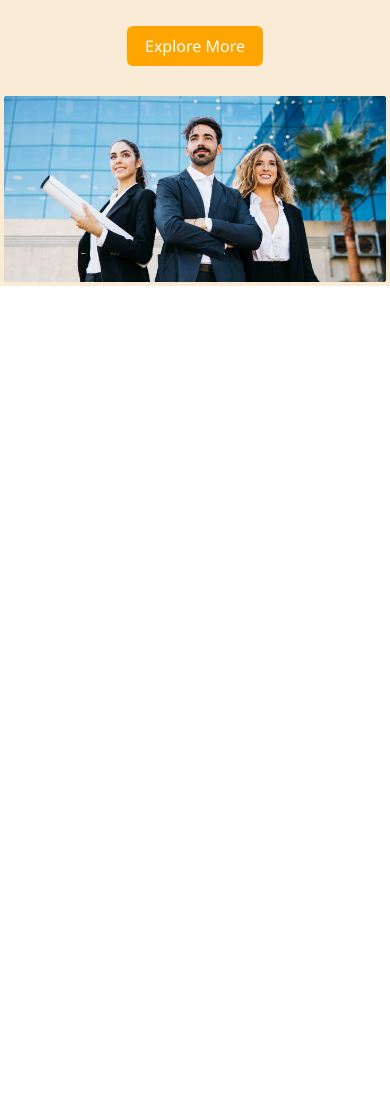
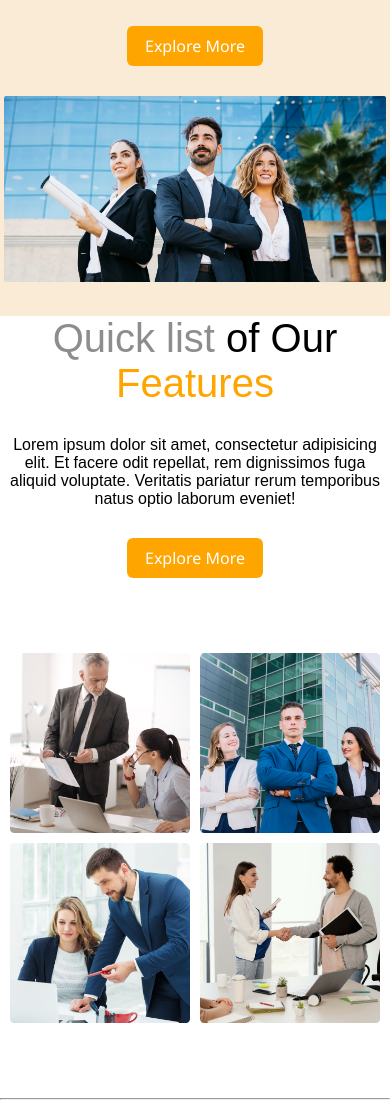
Before and after one commit to Siam-555/G3-Architect, a plain HTML site: page index.html in a window 390 px wide. Shown: the part 613-1713 px from the top of the page. Before the commit the page ends 899 px from the top, so only its background shows below. Drawn offline with Linux system fonts and the light colour scheme; a web font is replaced by a local one.

Commit message:
Teams section added with responsive

```diff
--- a/index.html
+++ b/index.html
@@ -35,8 +35,8 @@
     <div class="banner">
       <div>
         <h2>Brand New<br />Group of Architects</h2>
-        <p>Lorem ipsum dolor sit amet consectetur, adipisicing elit. Iste eius nesciunt, fugit ea temporibus officiis, cum possimus neque eos alias perferendis aspernatur cumque consectetur tempore!</p>
-        <button>Explore More</button>
+        <p class="section-description">Lorem ipsum dolor sit amet consectetur, adipisicing elit. Iste eius nesciunt, fugit ea temporibus officiis, cum possimus neque eos alias perferendis aspernatur cumque consectetur tempore!</p>
+        <button class="orange-button">Explore More</button>
       </div>
       <img src="./images/banner.png">
     </div>
@@ -45,6 +45,20 @@
 
   <!-- Main Section -->
   <main>
+    <section class="team">
+      <div class="img-collage">
+        <img src="./images/team1.png">
+        <img src="./images/team2.png">
+        <img src="./images/team3.png">
+        <img src="./images/team4.png">
+      </div>
+      <div class="team-text">
+        <h3><span class="team-1span">Quick list</span> of Our<br/><span class="team-2span">Features</span></h3>
+        <p class="section-description">Lorem ipsum dolor sit amet, consectetur adipisicing elit. Et facere odit repellat, rem dignissimos fuga aliquid voluptate. Veritatis pariatur rerum temporibus natus optio laborum eveniet!</p>
+        <button class="orange-button">Explore More</button>
+      </div>
+    </section>
+    <hr/>
 
   </main>
 
--- a/style.css
+++ b/style.css
@@ -7,7 +7,7 @@
 }
 body {
   margin: 0 auto;
-  /* max-width: 1200px; */
+  /* max-width: 1440px; */
 }
 
 
@@ -17,6 +17,9 @@ h1 {
 }
 h2 {
   font-size: 55px;
+}
+h3 {
+  font-size: 40px;
 }
 header {
   background-color: antiquewhite;
@@ -52,16 +55,17 @@ nav {
 /* Banner */
 .banner {
   text-align: center;
-  /* width: 100vw; */
+  max-width: 1440px;
+  margin: 0 auto;
 }
 .banner > div {
   width: 50%;
   margin: 30px auto;
 }
-.banner p {
+.section-description {
   margin: 30px auto;
 }
-.banner button {
+.orange-button {
   padding: 9px 18px;
   background-color: orange;
   color: white;
@@ -72,7 +76,39 @@ nav {
 }
 .banner img {
   width: 98%;
+  padding-bottom: 30px;
 }
+
+
+/* Team Section */
+.team {
+  display: flex;
+  flex-direction: row;
+  justify-content: center;
+  align-items: center;
+  padding: 20px auto;
+}
+.team div {
+  width: 40%;
+}
+.team-1span {
+  font-weight: 100;
+  color: rgb(141, 141, 141);
+}
+.team-2span {
+  color: orange;
+}
+.img-collage {
+  display: grid;
+  grid-template-columns: repeat(2, 1fr);
+  gap: 10px;
+  margin: 75px 50px;
+}
+.img-collage img {
+  width: 100%;
+  text-align: center;
+}
+
 
 
 
@@ -84,4 +120,13 @@ nav {
   .navmenu {
     display: block;
   }
+  .team {
+    flex-direction: column-reverse;
+  }
+  .team div {
+    width: 95%;
+  }
+  .team-text {
+    text-align: center;
+  }
 }
```
